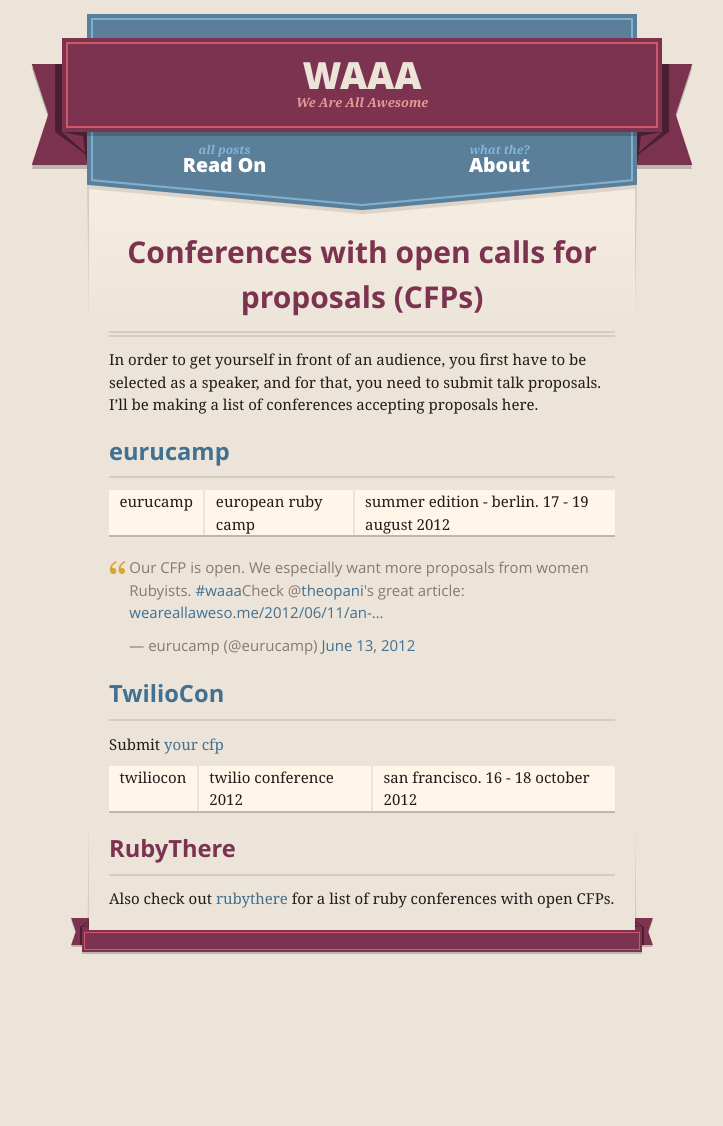
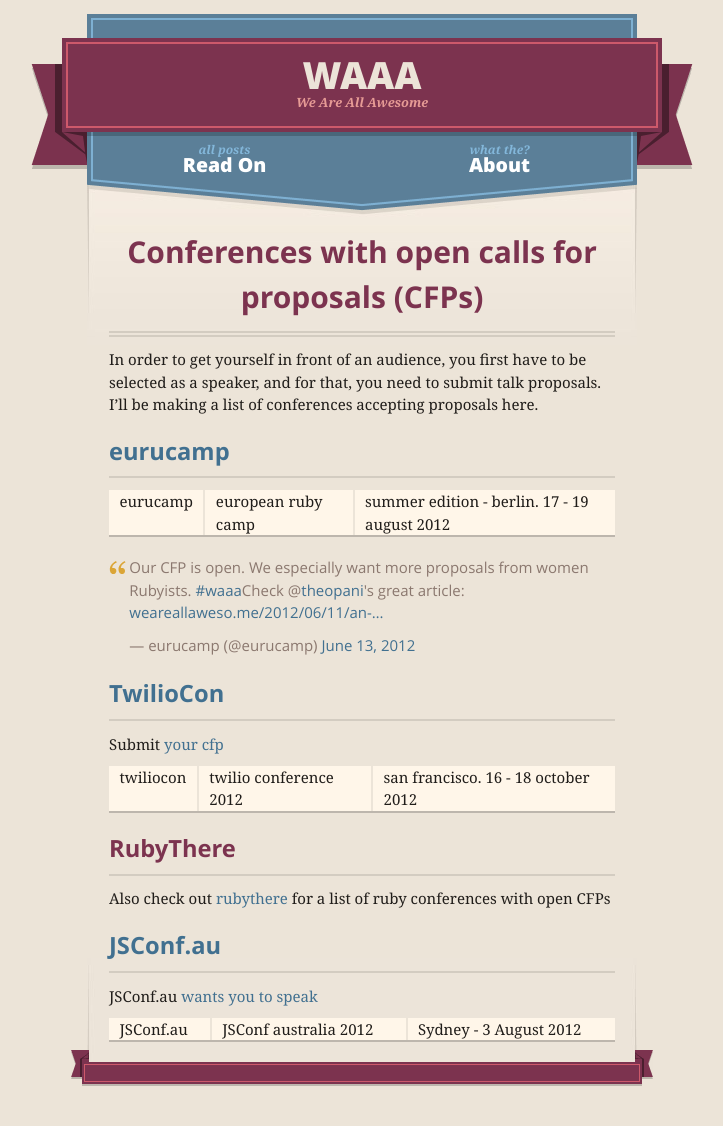
Before and after one commit to janl/waaa, a Jekyll site: the page built from _posts/2012-06-13-conferences-with-open-cfps.md, in a window 1280 px wide. Shown: the whole page, without its empty margins (278-1001 px from the left). Built offline with Jekyll 4.4.1, drawn with Linux system fonts in a browser that asks for light colours; nearby versions of some CDN libraries; comment, search, counter and statistics services are not loaded; before the commit the page ends 994 px from its top, so only the background shows below that.

Commit message:
Adding jsconf.au

```diff
--- a/_posts/2012-06-13-conferences-with-open-cfps.md
+++ b/_posts/2012-06-13-conferences-with-open-cfps.md
@@ -27,4 +27,10 @@
 
 ## RubyThere
 
-Also check out [rubythere](http://rubythere.com/events/to/speak) for a list of ruby conferences with open CFPs.
+Also check out [rubythere](http://rubythere.com/events/to/speak) for a list of ruby conferences with open CFPs
+
+##[JSConf.au](http://www.jsconf.com.au/)
+
+JSConf.au [wants you to speak](https://docs.google.com/spreadsheet/viewform?formkey=dEhGcXZuY05MWGRUby1RSjd0WnEyRWc6MQ#gid=0)
+
+JSConf.au | JSConf australia 2012 | Sydney - 3 August 2012
```
